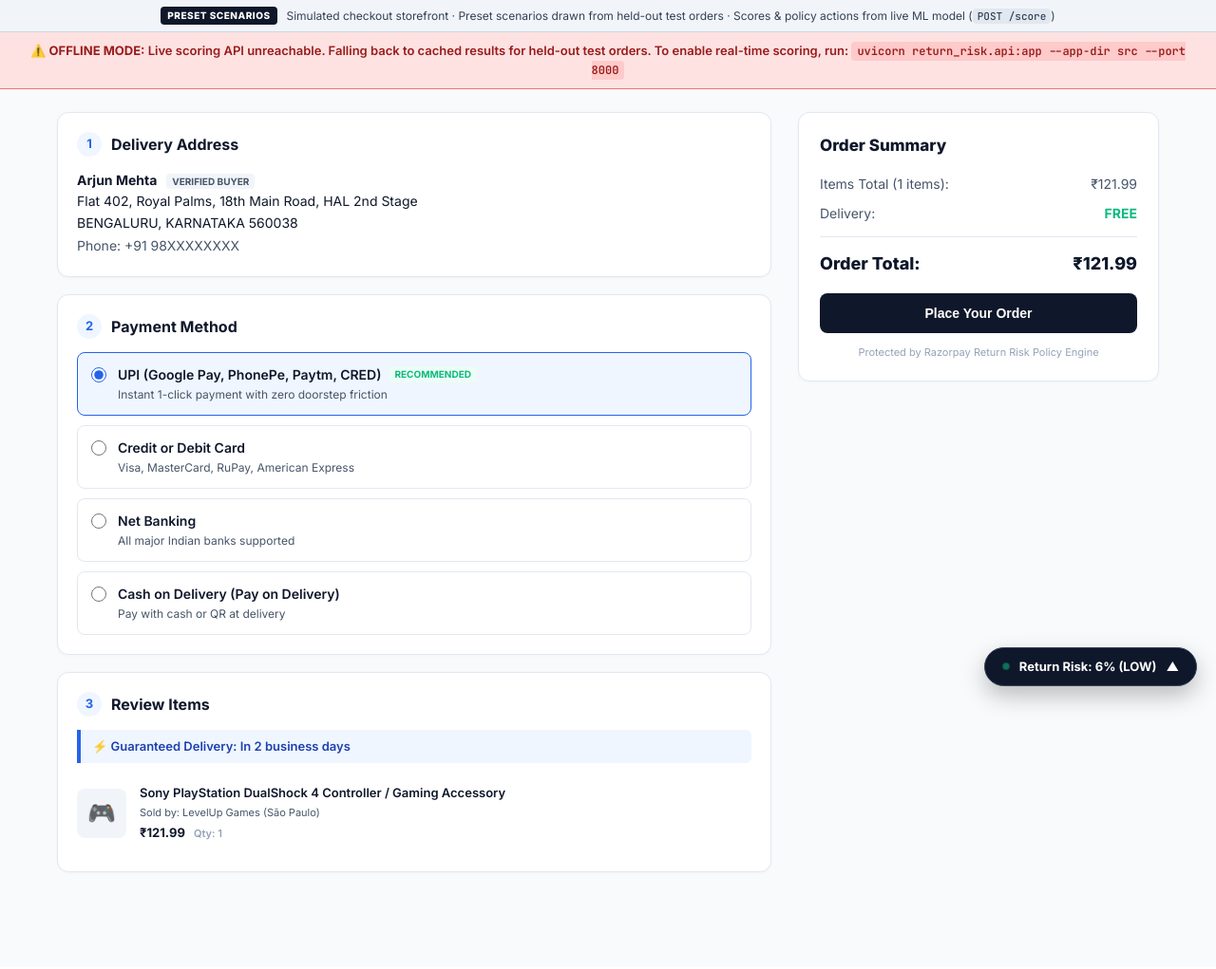
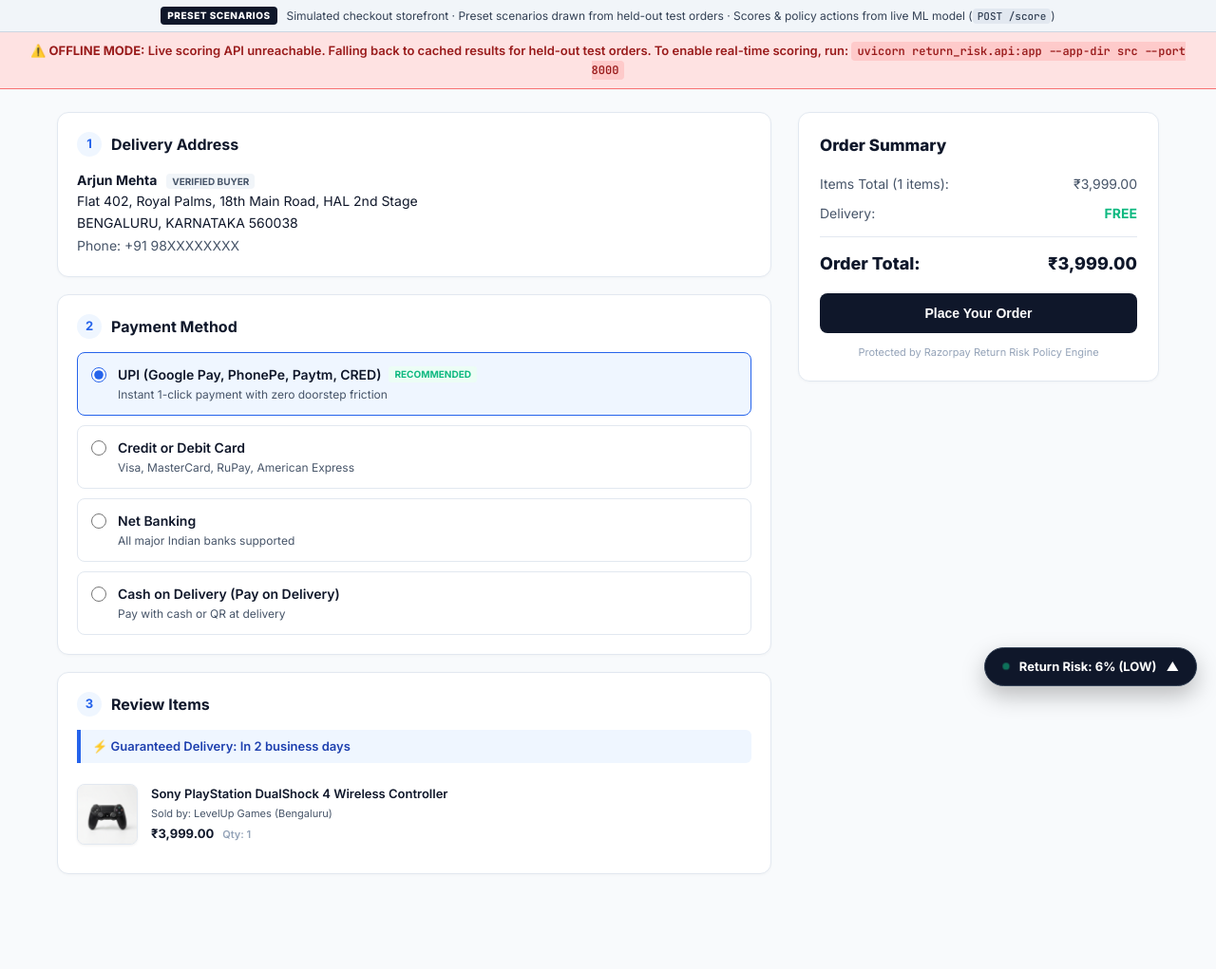
Before and after one commit to tarun05-design/razorpay-return-risk-scorer, a FastAPI app: page / in a window 1280 px wide. Shown: the part 57-1078 px from the top of the page at 95% size. Before the commit the page ends 976 px from the top, so only its background shows below. Run offline with FastAPI, Linux system fonts and the light colour scheme.

Commit message:
feat(storefront): add photorealistic product imagery and realistic Indian retail prices

```diff
--- a/src/return_risk/templates/checkout.html
+++ b/src/return_risk/templates/checkout.html
@@ -191,6 +191,11 @@
     .item-icon-box {
       width: 52px; height: 52px; border-radius: 8px; background: #f1f5f9;
       display: flex; align-items: center; justify-content: center; font-size: 24px; flex-shrink: 0;
+    }
+    .item-product-img {
+      width: 64px; height: 64px; border-radius: 8px; object-fit: cover;
+      background: #f8fafc; border: 1px solid var(--border); flex-shrink: 0;
+      box-shadow: 0 1px 3px rgba(0,0,0,0.06);
     }
     .item-details { flex: 1; }
     .item-name { font-size: 13px; font-weight: 600; color: var(--text); }
@@ -628,13 +633,13 @@
     const API_BASE = urlParams.get('api') || window.API_BASE_OVERRIDE || '';
     const API_TIMEOUT_MS = 15000; // 15s to handle Render / free-tier cold starts
 
-    // ─── Four Real Held-Out Test Orders from Olist Test Set ─────────
+    // ─── Four Real Held-Out Test Orders with Realistic Retail Prices & Images ─────────
     const REAL_SCENARIOS = {
       low: {
         orderId: '0046176ff0dbc2a178b7885355dfbb71',
         title: 'Sony DualShock 4 / Gaming Accessory',
         items: [
-          { name: 'Sony PlayStation DualShock 4 Controller / Gaming Accessory', seller: 'Sold by: LevelUp Games (São Paulo)', price: 121.99, qty: 1, icon: '🎮' }
+          { name: 'Sony PlayStation DualShock 4 Wireless Controller', seller: 'Sold by: LevelUp Games (Bengaluru)', price: 3999.00, qty: 1, image: '/static/images/ps4_controller.jpg' }
         ],
         groundTruth: {
           label: 0,
@@ -668,8 +673,8 @@
         orderId: '99daacedd8423e3b5169338429be0110',
         title: 'Multi-Seller Bundle (Music Vinyl + Perfume)',
         items: [
-          { name: 'Collector Edition Vinyl Record LP', seller: 'Sold by: SoundGroove Records', price: 52.90, qty: 1, icon: '🎵' },
-          { name: 'Luxury Hydration Golden Fragrance (100ml)', seller: 'Sold by: BeautyAura Store', price: 129.50, qty: 1, icon: '✨' }
+          { name: 'Collector Edition Vinyl Record LP (180g Audiophile Pressing)', seller: 'Sold by: SoundGroove Records (Mumbai)', price: 1499.00, qty: 1, image: '/static/images/vinyl_record.jpg' },
+          { name: 'Luxury Hydration Golden Fragrance (100ml Eau de Parfum)', seller: 'Sold by: BeautyAura Store (Delhi)', price: 2499.00, qty: 1, image: '/static/images/luxury_perfume.jpg' }
         ],
         groundTruth: {
           label: 1,
@@ -706,8 +711,8 @@
         orderId: '64ccc97757023bd10bf48bed7f1e14e3',
         title: 'Two Designer Timepieces across Split Sellers',
         items: [
-          { name: 'Luxury Chronograph Dress Watch with Leather Strap', seller: 'Sold by: ChronoKing Store', price: 245.00, qty: 1, icon: '⌚' },
-          { name: 'Minimalist Bauhaus Quartz Watch (Matte Black)', seller: 'Sold by: TimeCraft Direct', price: 223.00, qty: 1, icon: '⌚' }
+          { name: 'Luxury Chronograph Dress Watch with Leather Strap', seller: 'Sold by: ChronoKing Store (Surat)', price: 5999.00, qty: 1, image: '/static/images/chrono_watch.jpg' },
+          { name: 'Minimalist Bauhaus Quartz Watch (Matte Black)', seller: 'Sold by: TimeCraft Direct (Jaipur)', price: 4299.00, qty: 1, image: '/static/images/minimalist_watch.jpg' }
         ],
         groundTruth: {
           label: 1,
@@ -746,8 +751,8 @@
         orderId: '24914fccbca3abf70528903ab2af4bf8',
         title: '3x HP Print Cartridges (High-Risk Seller & Split Sellers)',
         items: [
-          { name: 'HP Original High-Yield Black Print Cartridge', seller: 'Sold by: OfficeTech Direct (31.9% bad rate)', price: 78.90, qty: 1, icon: '🖨️' },
-          { name: 'HP Tri-Color Original Cartridge', seller: 'Sold by: InkSupply Pro', price: 89.90, qty: 2, icon: '🖨️' }
+          { name: 'HP Original High-Yield Black Print Cartridge', seller: 'Sold by: OfficeTech Direct (31.9% bad rate)', price: 899.00, qty: 1, image: '/static/images/hp_cartridges.jpg' },
+          { name: 'HP Tri-Color Original Cartridge', seller: 'Sold by: InkSupply Pro (Chennai)', price: 1099.00, qty: 2, image: '/static/images/hp_cartridges.jpg' }
         ],
         groundTruth: {
           label: 1,
@@ -864,11 +869,11 @@
         const row = document.createElement('div');
         row.className = 'order-item-row';
         row.innerHTML = `
-          <div class="item-icon-box">${it.icon}</div>
+          <img src="${it.image}" alt="${it.name}" class="item-product-img" onerror="this.onerror=null; this.src='/static/images/product_bottle.jpg';" />
           <div class="item-details">
             <div class="item-name">${it.name}</div>
             <div class="item-seller">${it.seller}</div>
-            <div class="item-pricing">₹${it.price.toFixed(2)} <span class="item-qty-tag">Qty: ${it.qty}</span></div>
+            <div class="item-pricing">₹${it.price.toLocaleString('en-IN', {minimumFractionDigits: 2, maximumFractionDigits: 2})} <span class="item-qty-tag">Qty: ${it.qty}</span></div>
           </div>
         `;
         itemsContainer.appendChild(row);
@@ -1037,8 +1042,8 @@
       }
 
       const total = Math.max(0, currentSubtotal - promotion);
-      document.getElementById('sumItems').textContent = `₹${currentSubtotal.toFixed(2)}`;
-      document.getElementById('sumTotal').textContent = `₹${total.toFixed(2)}`;
+      document.getElementById('sumItems').textContent = `₹${currentSubtotal.toLocaleString('en-IN', {minimumFractionDigits: 2, maximumFractionDigits: 2})}`;
+      document.getElementById('sumTotal').textContent = `₹${total.toLocaleString('en-IN', {minimumFractionDigits: 2, maximumFractionDigits: 2})}`;
     }
 
     // ─── Live Sample Tester ──────────────────────────────────────────
```
Also changed, not shown: index.html (+17 -12 lines), src/return_risk/static/images/chrono_watch.jpg (added), src/return_risk/static/images/hp_cartridges.jpg (added), src/return_risk/static/images/luxury_perfume.jpg (added), src/return_risk/static/images/minimalist_watch.jpg (added), src/return_risk/static/images/ps4_controller.jpg (added), src/return_risk/static/images/vinyl_record.jpg (added), static/images/chrono_watch.jpg (added), static/images/hp_cartridges.jpg (added), static/images/luxury_perfume.jpg (added), static/images/minimalist_watch.jpg (added), static/images/ps4_controller.jpg (added), static/images/vinyl_record.jpg (added).
